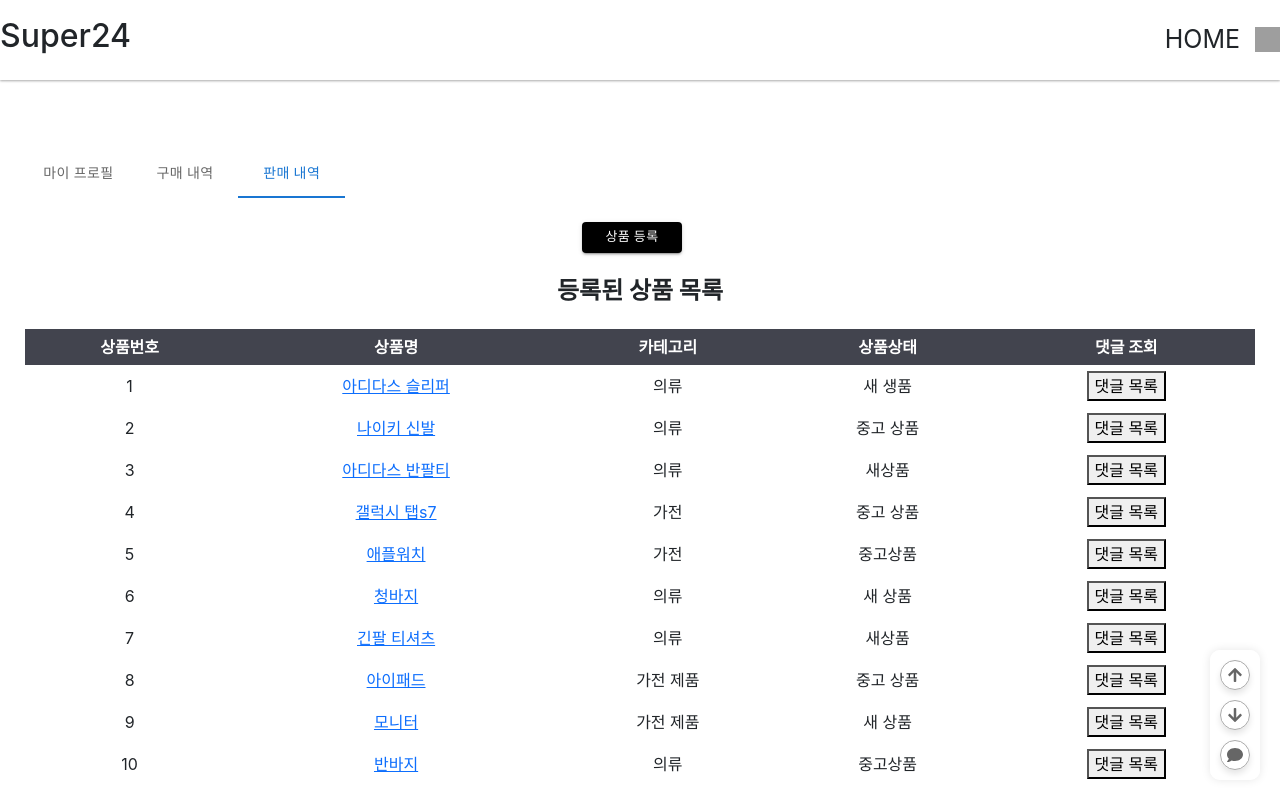
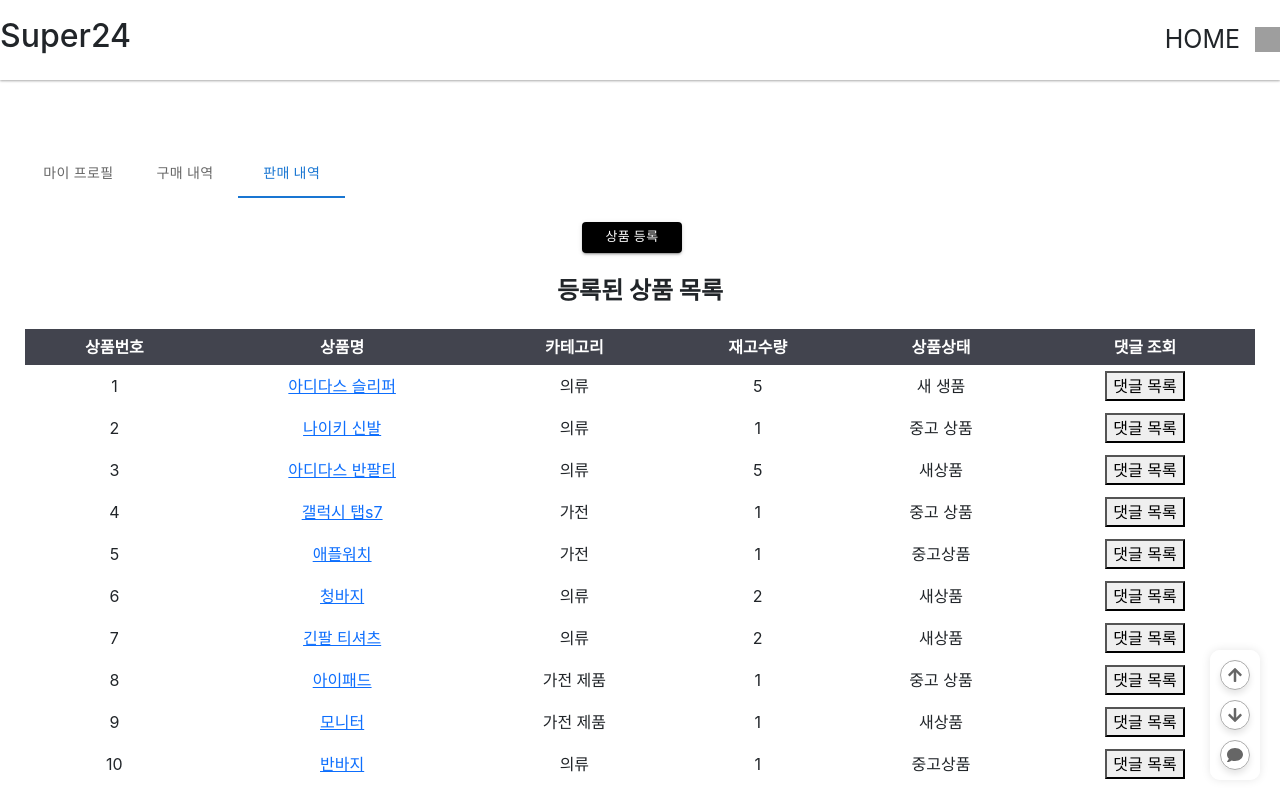
Before and after one commit to TradeWebProject/trade_web_project, a React (Create React App) app in the folder tradeweb/: page /my-page in a window 1280 px wide. Both pictures are taken after a click on the tab "판매 내역". Shown: the top 800 px of the page. Built offline with nearby package versions, Linux system fonts and the light colour scheme; grey boxes are pictures that could not be loaded; the HTML template or start-up script is replaced by a standard one.

Commit message:
등록된 상품 목록 테이블에 상품 재고수량 추가

```diff
--- a/tradeweb/src/pages/myPage/MyPage.js
+++ b/tradeweb/src/pages/myPage/MyPage.js
@@ -446,6 +446,7 @@ const MyPage = () => {
                                                 <TableTh>상품번호</TableTh>
                                                 <TableTh>상품명</TableTh>
                                                 <TableTh>카테고리</TableTh>
+                                                <TableTh>재고수량</TableTh>
                                                 <TableTh>상품상태</TableTh>
                                                 <TableTh>댓글 조회</TableTh>
                                             </tr>
@@ -453,6 +454,7 @@ const MyPage = () => {
                                                 <TableTd>1</TableTd>
                                                 <TableTd><a href="/product/management/detail" onClick={productNameOnClick}>아디다스 슬리퍼</a></TableTd>
                                                 <TableTd>의류</TableTd>
+                                                <TableTd>5</TableTd>
                                                 <TableTd>새 생품</TableTd>
                                                 <TableTd><button onClick={reviewButtonOnClick}>댓글 목록</button></TableTd>
                                             </tr>
@@ -460,6 +462,7 @@ const MyPage = () => {
                                                 <TableTd>2</TableTd>
                                                 <TableTd><a href="/product/management/detail" onClick={productNameOnClick}>나이키 신발</a></TableTd>
                                                 <TableTd>의류</TableTd>
+                                                <TableTd>1</TableTd>
                                                 <TableTd>중고 상품</TableTd>
                                                 <TableTd><button onClick={reviewButtonOnClick}>댓글 목록</button></TableTd>
                                             </tr>
@@ -467,6 +470,7 @@ const MyPage = () => {
                                                 <TableTd>3</TableTd>
                                                 <TableTd><a href="/product/management/detail" onClick={productNameOnClick}>아디다스 반팔티</a></TableTd>
                                                 <TableTd>의류</TableTd>
+                                                <TableTd>5</TableTd>
                                                 <TableTd>새상품</TableTd>
                                                 <TableTd><button onClick={reviewButtonOnClick}>댓글 목록</button></TableTd>
                                             </tr>
@@ -474,6 +478,7 @@ const MyPage = () => {
                                                 <TableTd>4</TableTd>
                                                 <TableTd><a href="/product/management/detail" onClick={productNameOnClick}>갤럭시 탭s7</a></TableTd>
                                                 <TableTd>가전</TableTd>
+                                                <TableTd>1</TableTd>
                                                 <TableTd>중고 상품</TableTd>
                                                 <TableTd><button onClick={reviewButtonOnClick}>댓글 목록</button></TableTd>
                                             </tr>
@@ -481,6 +486,7 @@ const MyPage = () => {
                                                 <TableTd>5</TableTd>
                                                 <TableTd><a href="/product/management/detail" onClick={productNameOnClick}>애플워치</a></TableTd>
                                                 <TableTd>가전</TableTd>
+                                                <TableTd>1</TableTd>
                                                 <TableTd>중고상품</TableTd>
                                                 <TableTd><button onClick={reviewButtonOnClick}>댓글 목록</button></TableTd>
                                             </tr>
@@ -488,13 +494,15 @@ const MyPage = () => {
                                                 <TableTd>6</TableTd>
                                                 <TableTd><a href="/product/management/detail" onClick={productNameOnClick}>청바지</a></TableTd>
                                                 <TableTd>의류</TableTd>
-                                                <TableTd>새 상품</TableTd>
+                                                <TableTd>2</TableTd>
+                                                <TableTd>새상품</TableTd>
                                                 <TableTd><button onClick={reviewButtonOnClick}>댓글 목록</button></TableTd>
                                             </tr>
                                             <tr>
                                                 <TableTd>7</TableTd>
                                                 <TableTd><a href="/product/management/detail" onClick={productNameOnClick}>긴팔 티셔츠</a></TableTd>
                                                 <TableTd>의류</TableTd>
+                                                <TableTd>2</TableTd>
                                                 <TableTd>새상품</TableTd>
                                                 <TableTd><button onClick={reviewButtonOnClick}>댓글 목록</button></TableTd>
                                             </tr>
@@ -502,6 +510,7 @@ const MyPage = () => {
                                                 <TableTd>8</TableTd>
                                                 <TableTd><a href="/product/management/detail" onClick={productNameOnClick}>아이패드</a></TableTd>
                                                 <TableTd>가전 제품</TableTd>
+                                                <TableTd>1</TableTd>
                                                 <TableTd>중고 상품</TableTd>
                                                 <TableTd><button onClick={reviewButtonOnClick}>댓글 목록</button></TableTd>
                                             </tr>
@@ -509,13 +518,15 @@ const MyPage = () => {
                                                 <TableTd>9</TableTd>
                                                 <TableTd><a href="/product/management/detail" onClick={productNameOnClick}>모니터</a></TableTd>
                                                 <TableTd>가전 제품</TableTd>
-                                                <TableTd>새 상품</TableTd>
+                                                <TableTd>1</TableTd>
+                                                <TableTd>새상품</TableTd>
                                                 <TableTd><button onClick={reviewButtonOnClick}>댓글 목록</button></TableTd>
                                             </tr>
                                             <tr>
                                                 <TableTd>10</TableTd>
                                                 <TableTd><a href="/product/management/detail" onClick={productNameOnClick}>반바지</a></TableTd>
                                                 <TableTd>의류</TableTd>
+                                                <TableTd>1</TableTd>
                                                 <TableTd>중고상품</TableTd>
                                                 <TableTd><button onClick={reviewButtonOnClick}>댓글 목록</button></TableTd>
                                             </tr>
```
